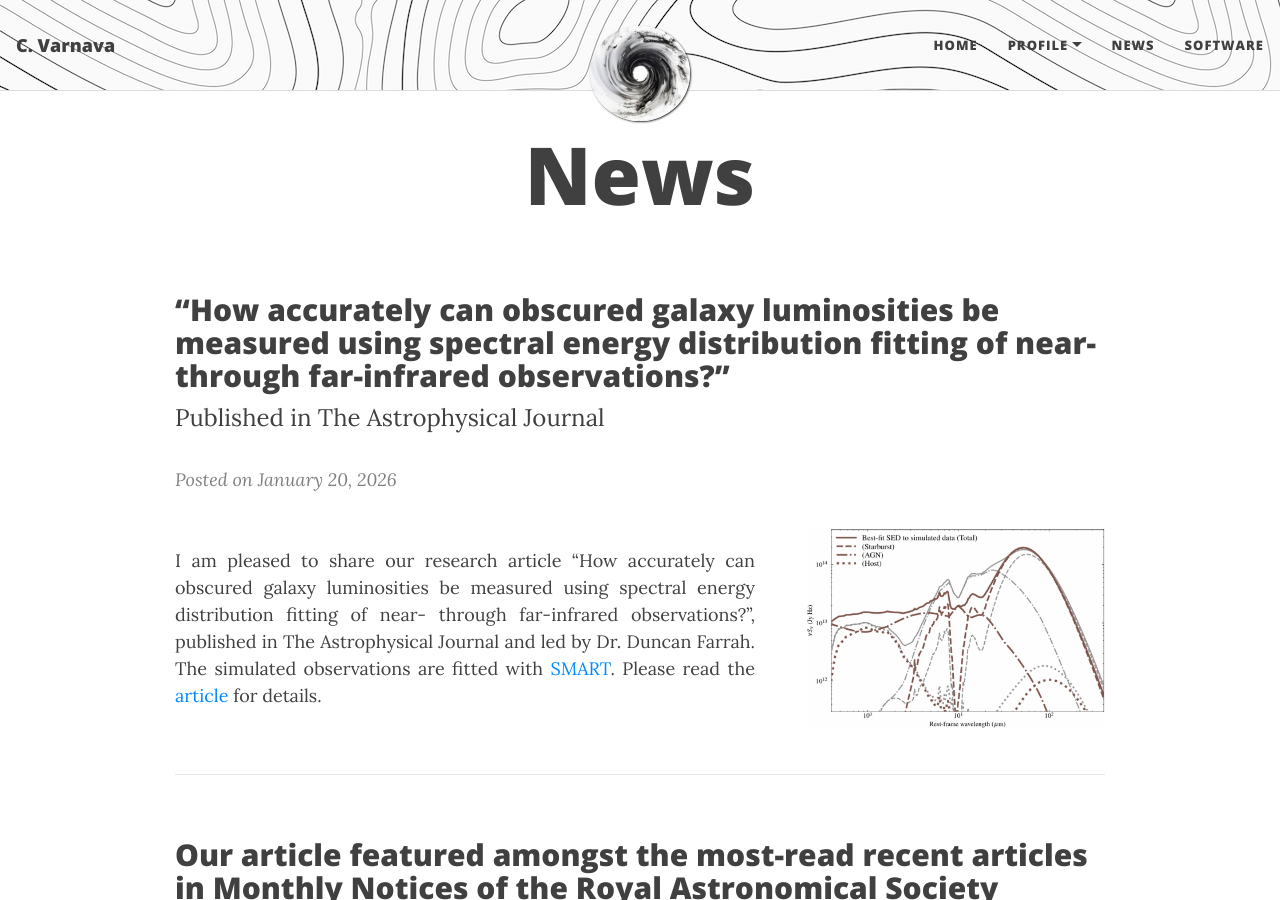
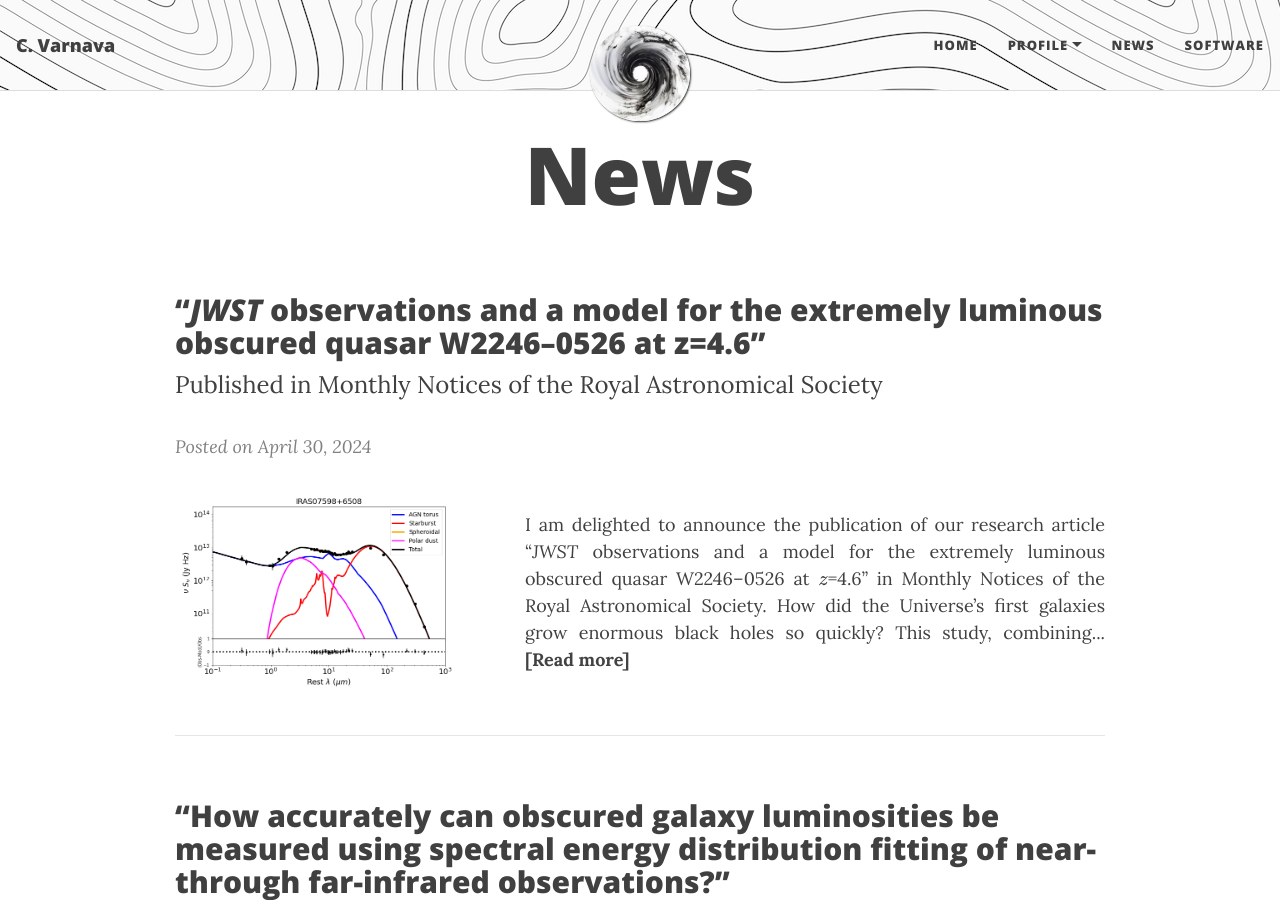
Before and after one commit to ch-var/ch-var.github.io, a Jekyll site: the page built from news.html, in a window 1280 px wide and 900 px high. Built offline with Jekyll 4.4.1, drawn with Linux system fonts in a browser that asks for light colours; formulas are drawn with MathJax 3.

Commit message:
Update news.html

```diff
--- a/news.html
+++ b/news.html
@@ -31,6 +31,17 @@ mathjax: true
     }
   }
 </style>
+
+<br>
+<p style="margin-bottom: 8px; font-family: var(--header-font); font-weight: 800; line-height: 1.1; font-size: 1.875rem; margin-top: 1.25rem;">“<i>JWST</i> observations and a model for the extremely luminous obscured quasar W2246–0526 at z=4.6”</p>
+<p style="margin-top: 8px; margin-bottom: 8px;"><font size="+2">Published in Monthly Notices of the Royal Astronomical Society</font></p>
+<p style="margin-bottom: 4px;"><i style="color:#808080;">Posted on April 30, 2024</i></p>
+<div style="display: flex; justify-content: space-between; align-items: center; flex-wrap: wrap;">
+  <p style="margin-right: 30px;"><img src="/assets/img/IRAS07598+6508_CYGNUS.png" style="max-width: 300px; height: auto;"/></p>
+  <p style="text-align: justify; flex: 1; margin-left: 20px;">I am delighted to announce the publication of our research article “<i>JWST</i> observations and a model for the extremely luminous obscured quasar W2246–0526 at \(z\)=4.6” in Monthly Notices of the Royal Astronomical Society. How did the Universe’s first galaxies grow enormous black holes so quickly? This study, combining... <a href="https://ch-var.github.io/2026-05-14-W2246–0526.html"><b style="color:#424242";>[Read more]</b></a></p>
+</div>
+
+<hr size="2">
 
 <br>
 <p style="margin-bottom: 8px; font-family: var(--header-font); font-weight: 800; line-height: 1.1; font-size: 1.875rem; margin-top: 1.25rem;">“How accurately can obscured galaxy luminosities be measured using spectral energy distribution fitting of near- through far-infrared observations?”</p>
```
